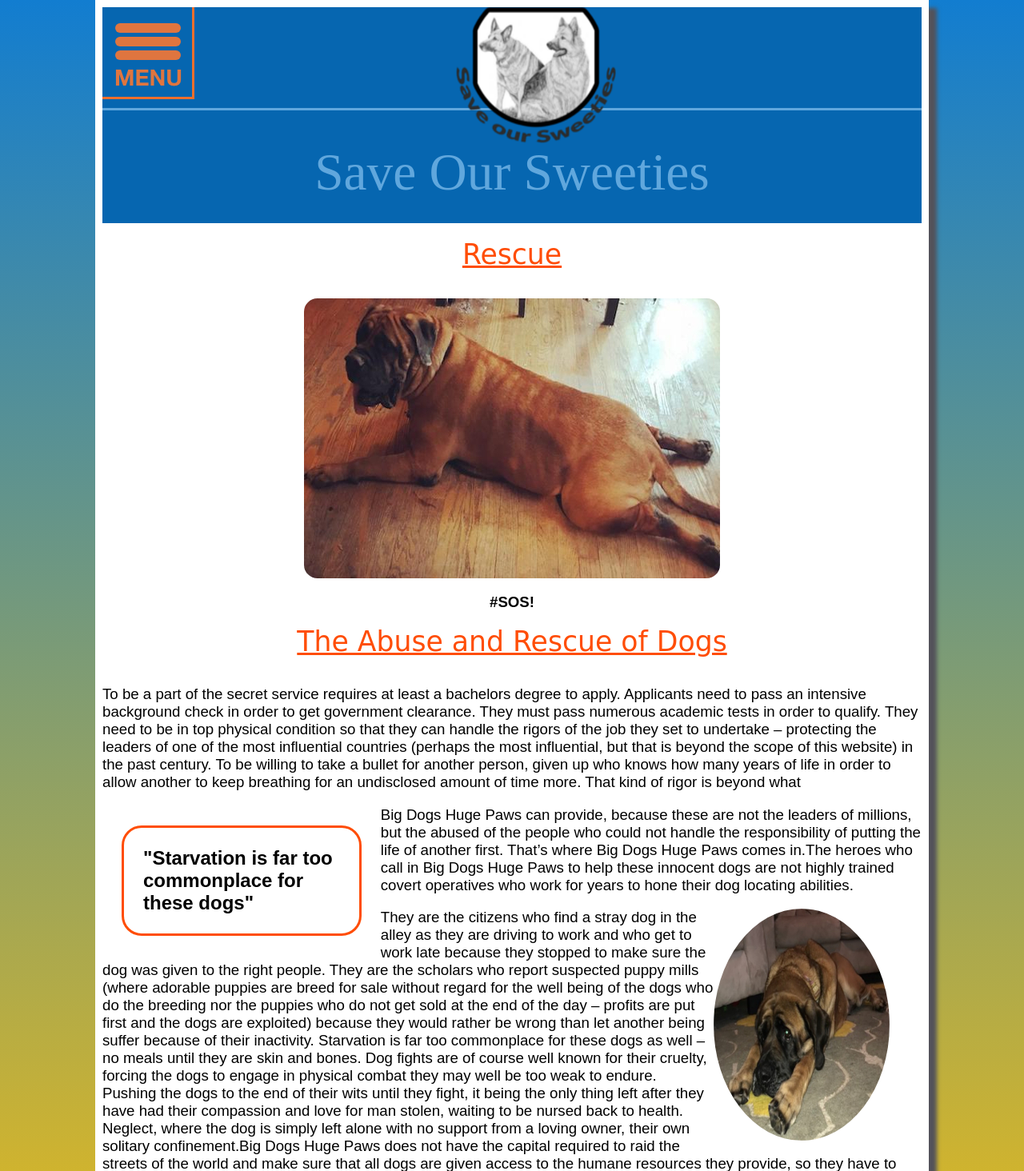
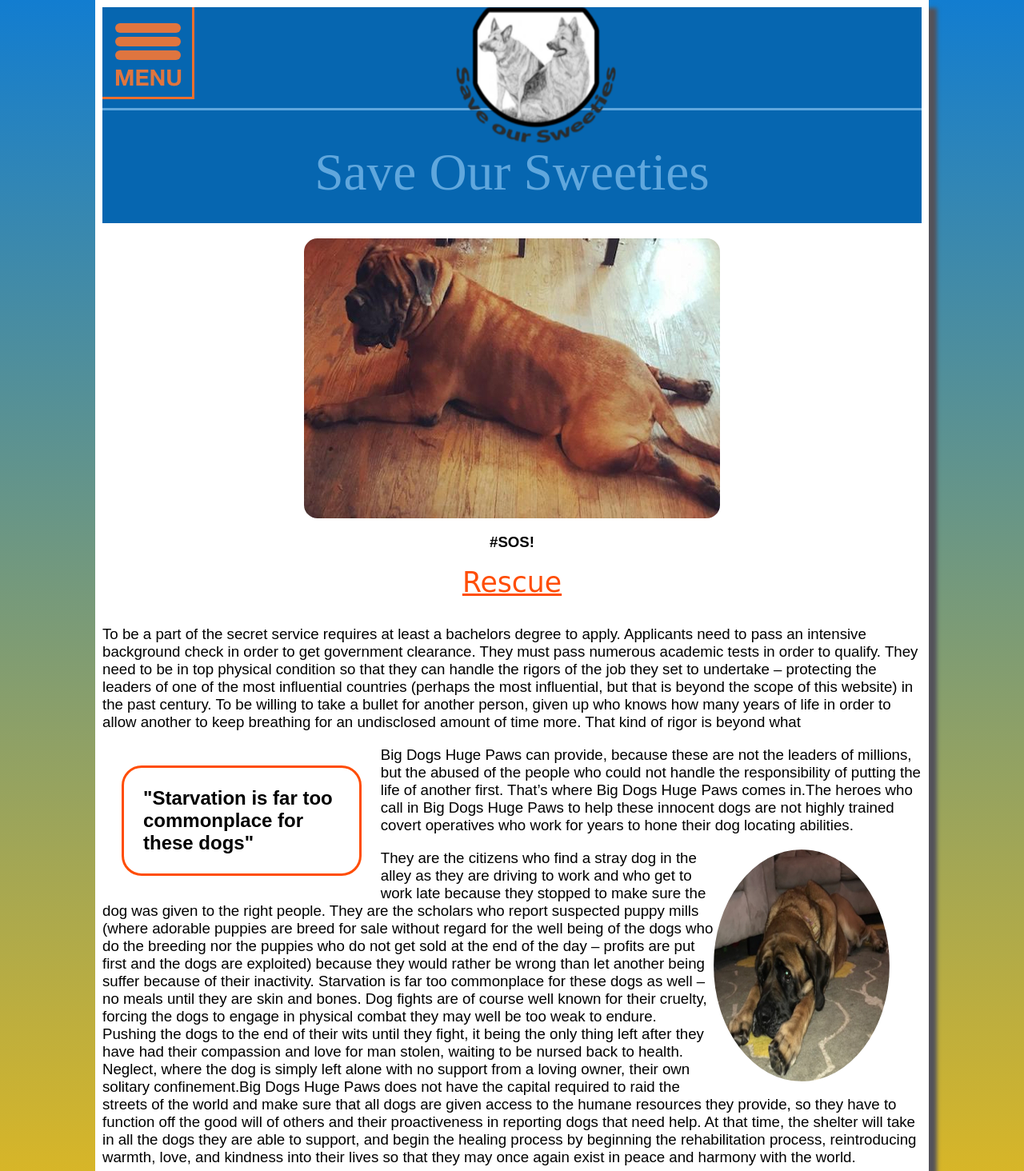
Before and after one commit to thechrissuitor/CS008-Final-Project, a PHP site: page /final_project/rescue.php in a window 1280 px wide. Shown: the top 1464 px of the page at 80% size. Run offline with PHP 8.4, Linux system fonts and the light colour scheme; some libraries are stand-ins or nearby versions.

Commit message:
Add files via upload

```diff
--- a/final_project/rehabilitate.php
+++ b/final_project/rehabilitate.php
@@ -2,11 +2,11 @@
 include('top.php')
 ?>
 <article>
-<h2>Rehabilitate</h2>
 <figure>
     <img class="chrisp2" alt="" src="images/chrisp2.jpg">
 </figure>
 <h3>#HealOurSweeties</h3>
+<h2>Rehabilitate</h2>
 <p>
     The world had been stolen from these dogs. They life up this point had been
     a long, hard, painful road. They had been neglected, they had been starved,
--- a/final_project/relish.php
+++ b/final_project/relish.php
@@ -2,11 +2,11 @@
 include('top.php');
 ?>
 <article>
-    <h2>Relish</h2>
     <figure>
         <img class="drchase" alt="" src="images/chase.jpeg">
     </figure>
     <h3>#LoveOurSweeties!!</h3>
+    <h2>Relish</h2>
     <p>
         Some people believe in karma – a force where your good-intentioned actions
         will lead to good fortune and a good life, and ill-intentioned actions lead
--- a/final_project/rescue.php
+++ b/final_project/rescue.php
@@ -2,12 +2,11 @@
 include('top.php');
 ?>
 <article>
-    <h2>Rescue</h2>
     <figure>
         <img class="butchie" alt="" src="images/butchie.jpeg">
     </figure>
     <h3>#SOS!</h3>
-    <h2>The Abuse and Rescue of Dogs</h2>
+    <h2>Rescue</h2>
     <p>
         To be a part of the secret service requires at least a bachelors degree
         to apply. Applicants need to pass an intensive background check in order
```
